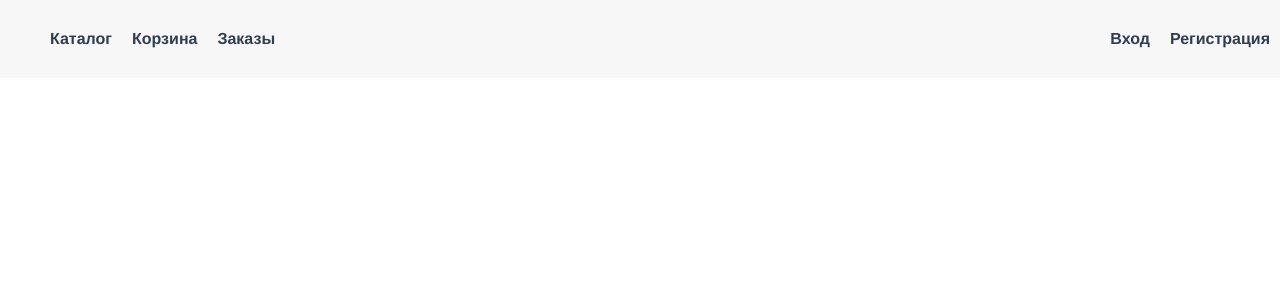
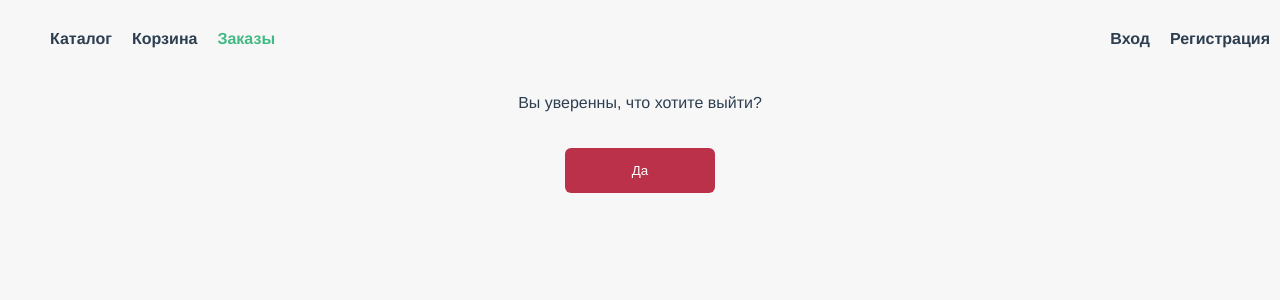
Before and after one commit to moapochta06/VuePractice4, a Vue app: page /logout in a window 1280 px wide. Shown: the top 300 px of the page. Built offline with nearby package versions, Linux system fonts and the light colour scheme.

Commit message:
added logout template

```diff
--- a/src/components/Header.vue
+++ b/src/components/Header.vue
@@ -8,7 +8,7 @@
         <div>
             <router-link to="/login" v-if="!isAuthenticated">Вход</router-link>
             <router-link to="/signup" v-if="!isAuthenticated">Регистрация</router-link>
-            <router-link to="#" v-if="isAuthenticated">Выход</router-link>
+            <router-link to="/logout" v-if="isAuthenticated">Выход</router-link>
       </div>
     </nav>
 </template>
--- /dev/null
+++ b/src/components/Logout.vue
@@ -0,0 +1,39 @@
+<template>
+    <div>
+        <p>Вы уверенны, что хотите выйти?</p>
+        <button @click="logout">
+            Да
+        </button>
+    </div>
+</template>
+<script>
+import { mapGetters } from 'vuex';
+
+export default {
+  computed: {
+    ...mapGetters(['isAuthenticated']),
+  },
+  methods: {
+    logout() {
+      this.$store.dispatch('LOGOUT')
+        .then(() => {
+          this.$router.push('/login');
+        });
+    },
+  },
+};
+</script>
+<style scoped>
+div{
+    height: 90vh;
+}
+button{
+    margin-top: 20px;
+    width: 150px;
+    padding: 15px 0 15px 0;
+    color: #fff;
+    background: #bb314a;
+    border-radius: 6px;
+    transition: 0.2s ease-in-out;
+}
+</style>
--- a/src/router/index.js
+++ b/src/router/index.js
@@ -44,6 +44,11 @@ const routes = [
     path:'/cart',
     name: 'cart',
     component: () => import('../views/CartView.vue')
+  },
+  {
+    path:'/logout',
+    name:'logout',
+    component: () => import('../components/Logout.vue')
   }
 ]
 
```
